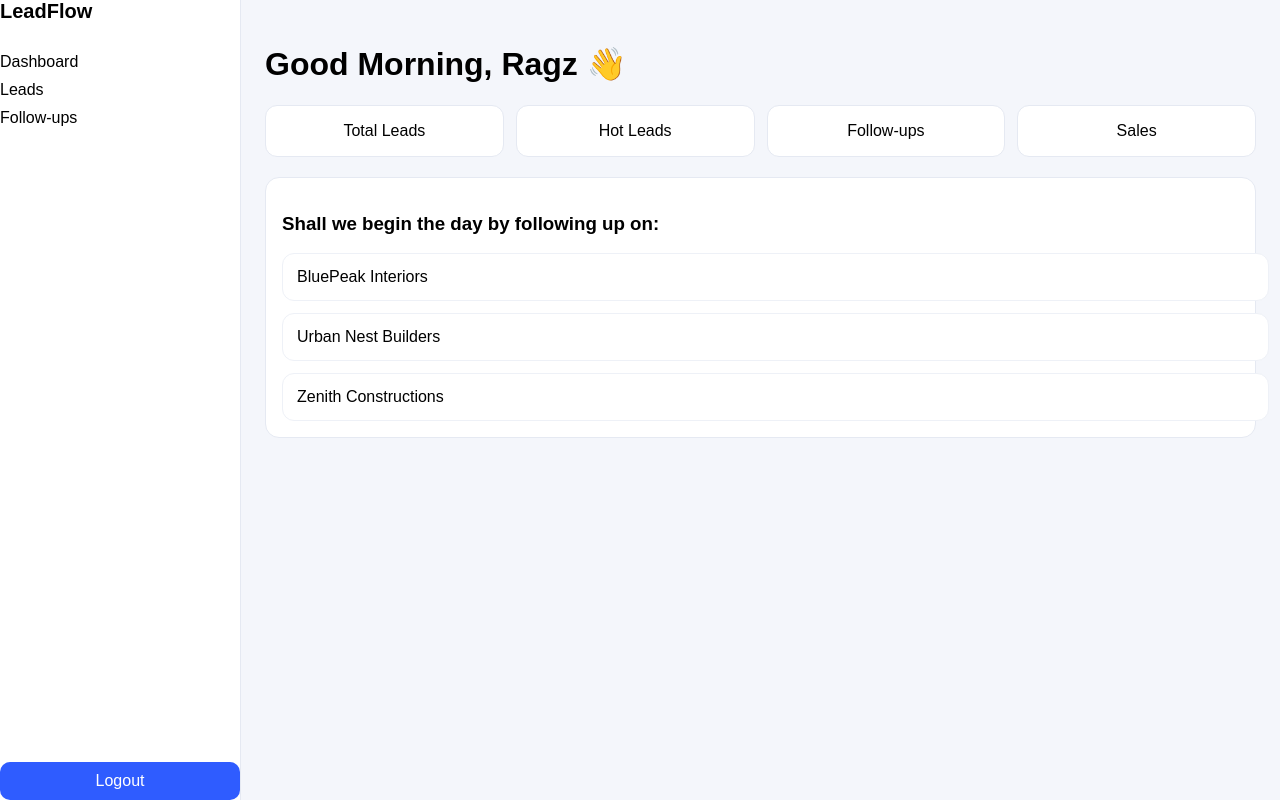
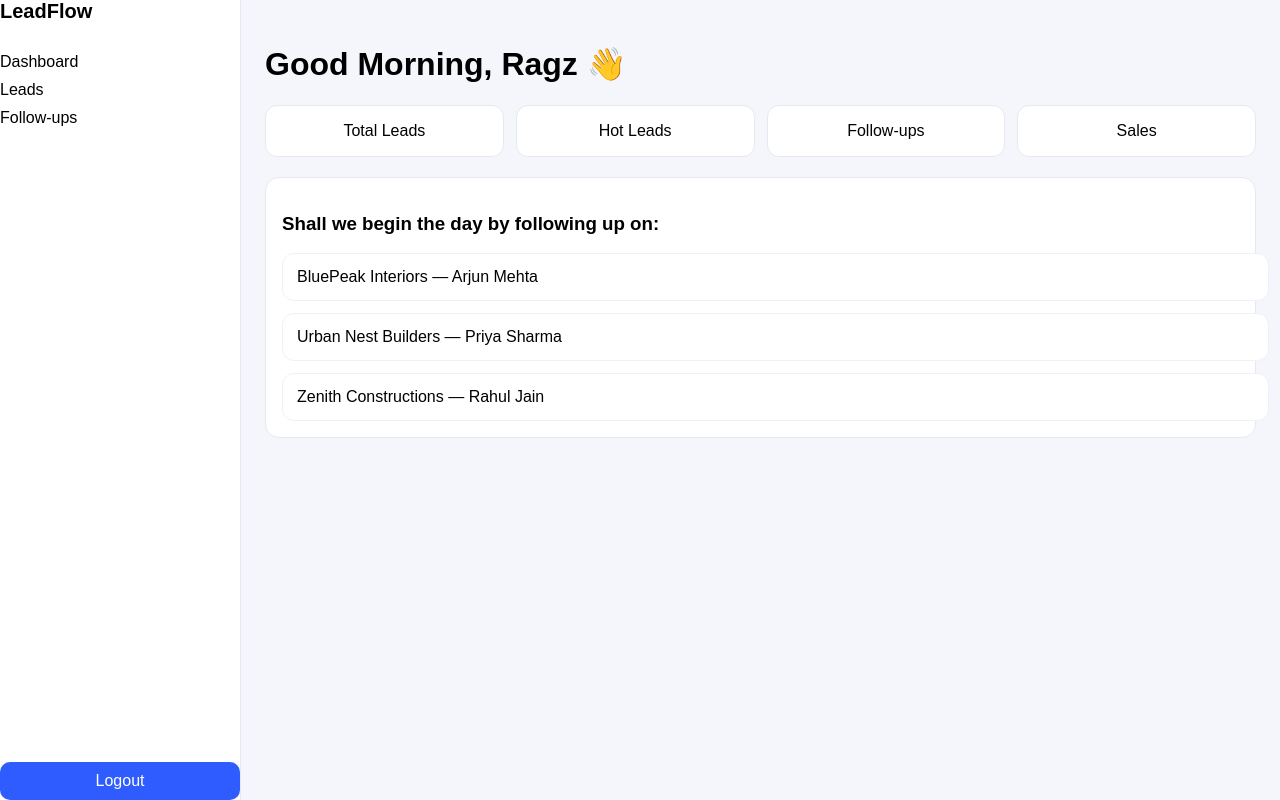
Before and after one commit to stirr3dz3phyr-ship-it/LeadFlow-WarMachine, a React (Vite) app: page / in a window 1280 px wide. Built offline with nearby package versions, Linux system fonts and the light colour scheme.

Commit message:
Update App.jsx

```diff
--- a/src/App.jsx
+++ b/src/App.jsx
@@ -1,3 +1,6 @@
+import React from "react";
+import "./styles.css";
+
 export default function App() {
   const username = "Ragz";
 
@@ -17,7 +20,7 @@ export default function App() {
         <div className="logout">Logout</div>
       </aside>
 
-      {/* MAIN (THIS IS REQUIRED) */}
+      {/* MAIN */}
       <main className="main">
 
         <h1>Good Morning, {username} 👋</h1>
@@ -35,9 +38,17 @@ export default function App() {
 
           <div className="followup-list">
 
-            <div className="lead-card">BluePeak Interiors</div>
-            <div className="lead-card">Urban Nest Builders</div>
-            <div className="lead-card">Zenith Constructions</div>
+            <div className="lead-card">
+              BluePeak Interiors — Arjun Mehta
+            </div>
+
+            <div className="lead-card">
+              Urban Nest Builders — Priya Sharma
+            </div>
+
+            <div className="lead-card">
+              Zenith Constructions — Rahul Jain
+            </div>
 
           </div>
 
```
